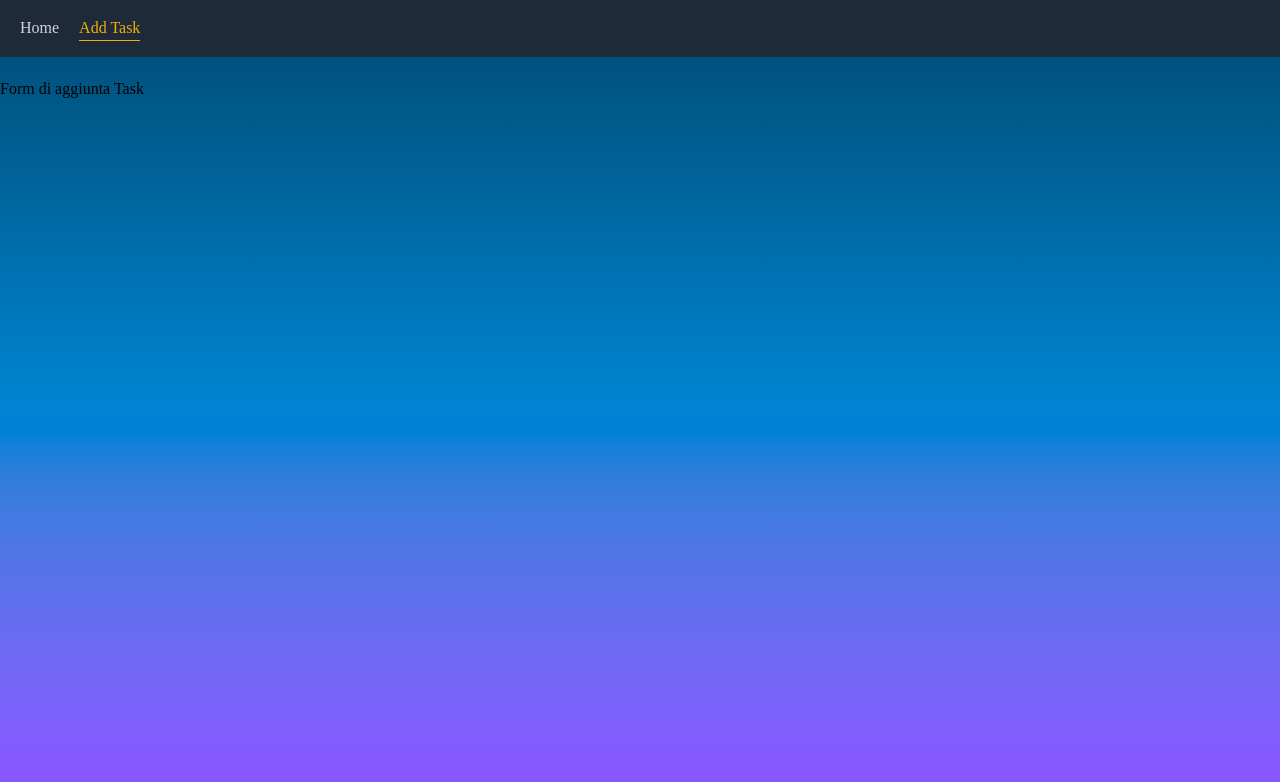
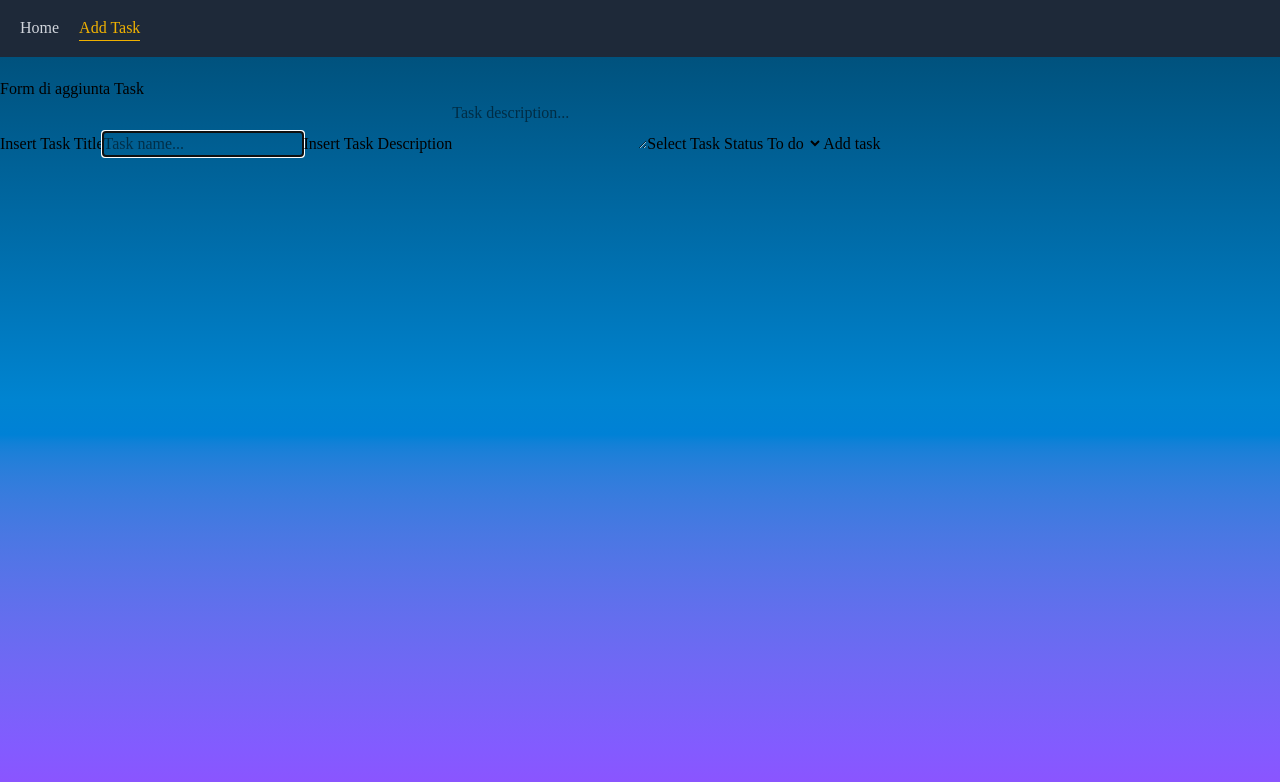
Before and after one commit to ChristianScarabelli/ex-react-task-manager, a React (Vite) app: page /add-tasks in a window 1280 px wide. Shown: the top 782 px of the page. Built offline with nearby package versions, Linux system fonts and the light colour scheme; no server answers; a web font is replaced by a local one.

Commit message:
ADD: milestione 5

```diff
--- a/src/pages/AddTask.jsx
+++ b/src/pages/AddTask.jsx
@@ -1,7 +1,73 @@
+import { useMemo, useRef, useState } from "react"
+
+const symbols = "!@#$%^&*()-_=+[]{}|;:'\\\",.<>?/`~";
+
 export default function AddTask() {
+
+    const [taskTitle, setTaskTitle] = useState('')
+
+    const taskDescriptionRef = useRef()
+    const taskStatusRef = useRef()
+
+    // Funzione di validazione per Title
+    const isTitleValid = useMemo(() => {
+        const titleTrimmed = taskTitle.trim()
+        const hasSpecialChars = titleTrimmed.split('').some((char) => symbols.includes(char))
+
+        return !hasSpecialChars && titleTrimmed !== ''
+    }, [taskTitle])
+
+
+    // Funzione per il submit del form
+    const handleSubmit = (e) => {
+        e.preventDefault()
+
+        // Se il titolo non è valido blocco il submit
+        if (!isTitleValid) return
+
+        const description = taskDescriptionRef.current.value
+        const status = taskStatusRef.current.value
+
+        console.log({
+            taskTitle,
+            description,
+            status,
+        })
+    }
+
     return (
         <section className="container mx-auto">
             <span>Form di aggiunta Task</span>
+            <form onSubmit={handleSubmit}>
+                <label htmlFor="task-name">Insert Task Title</label>
+                <input
+                    type="text"
+                    required
+                    autoFocus
+                    id="task-name"
+                    placeholder="Task name..."
+                    value={taskTitle}
+                    onChange={(e) => setTaskTitle(e.target.value)}
+                />
+                {/* Si mostra il messaggio se ci sono spazi vuoti o caratteri speciali */}
+                {taskTitle && !isTitleValid && (
+                    <span className="text-red-500">Title is required and cannot contain special characters</span>
+                )}
+                <label htmlFor="task-description">Insert Task Description</label>
+                <textarea
+                    id="task-description"
+                    ref={taskDescriptionRef}
+                    placeholder="Task description..."
+                >
+                </textarea>
+                <label htmlFor="task-status">Select Task Status</label>
+                <select ref={taskStatusRef} id="task-status">
+                    <option value="To do">To do</option>
+                    <option value="Doing">Doing</option>
+                    <option value="Done">Done</option>
+                </select>
+                <button className="cursor-pointer" type="submit">Add task</button>
+            </form>
         </section>
     )
 }
```
